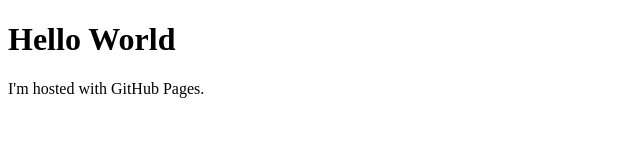
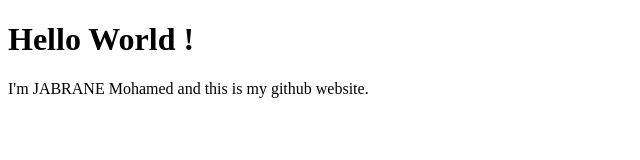
Before and after one commit to jabranemohamed/jabranemohamed.github.io, a plain HTML site: page index.html in a window 1280 px wide. Shown: the whole page, without its empty margins (0-640 px from the left). Drawn offline with Linux system fonts and the light colour scheme.

Commit message:
Update index.html

```diff
--- a/index.html
+++ b/index.html
@@ -1,7 +1,7 @@
 <!DOCTYPE html>
 <html>
 <body>
-<h1>Hello World</h1>
-<p>I'm hosted with GitHub Pages.</p>
+<h1>Hello World !</h1>
+<p>I'm JABRANE Mohamed and this is my github website.</p>
 </body>
 </html>
```
